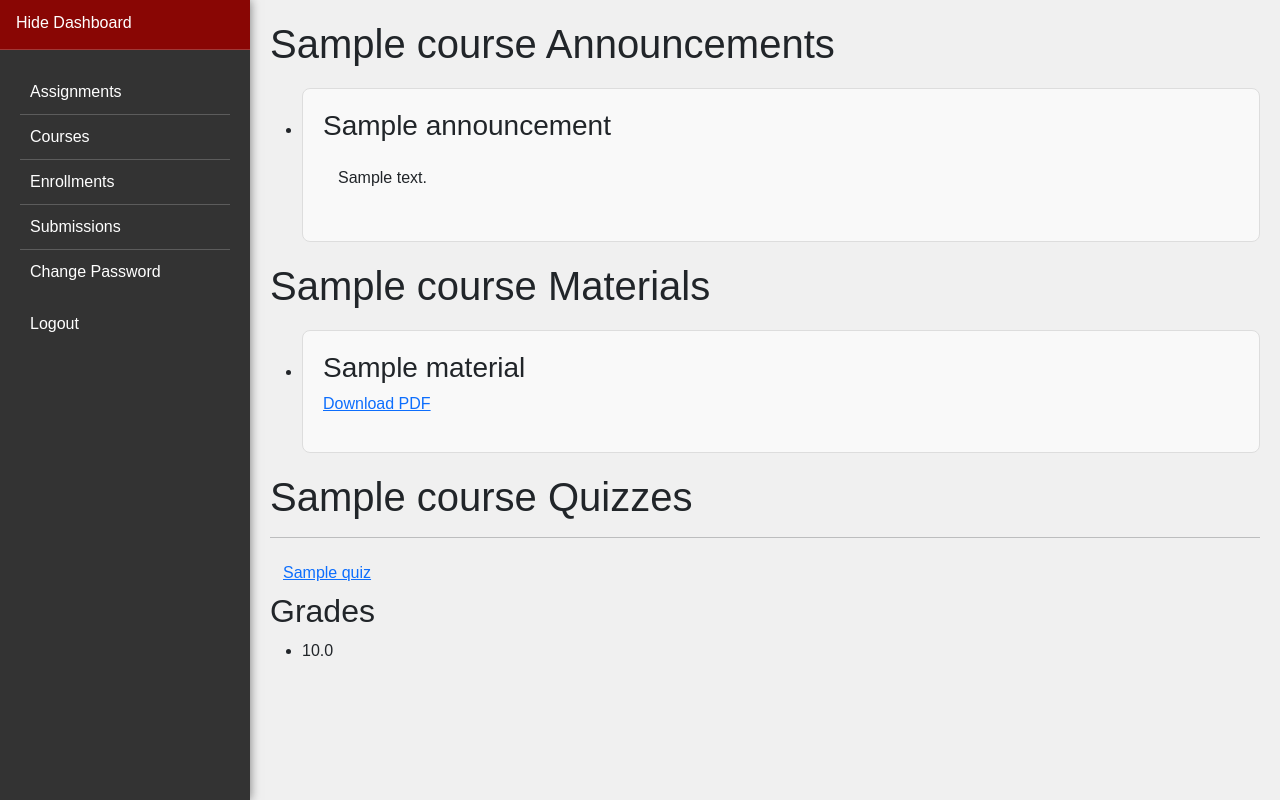
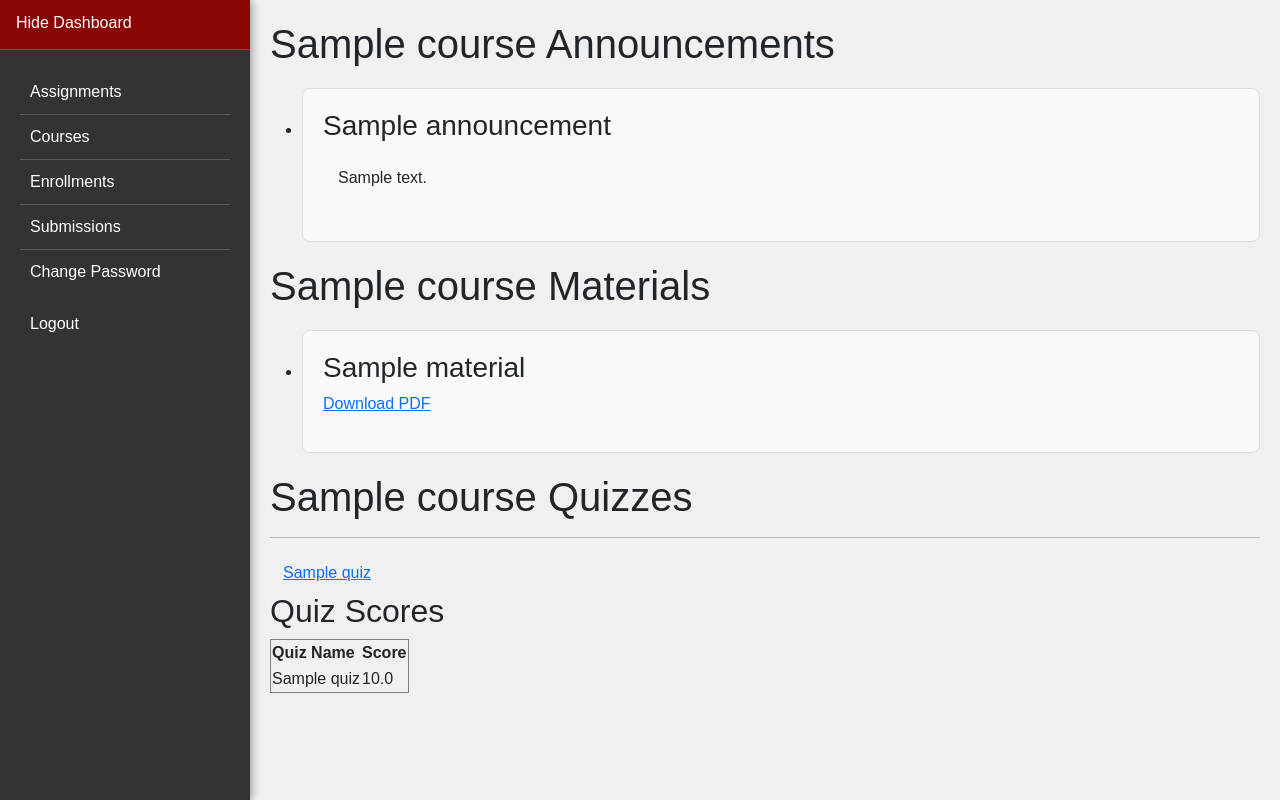
Before and after one commit to JB-Sibs/Reinitialize-working-quiz, a Django app: page /course/1/ in a window 1280 px wide. Run offline with Django 5.2, Linux system fonts and the light colour scheme; tables that the repository leaves empty hold one stand-in row (values such as "Sample post").

Commit message:
lason ulit

```diff
--- a/class_app/views.py
+++ b/class_app/views.py
@@ -28,20 +28,26 @@ def home_view(request):
 
 
 def course_view(request, pk):
+    # Fetch course object
     obj = Course.objects.get(pk=pk)
+
+    # Filter related data based on course
     announcements = Announcement.objects.filter(course=obj)
     materials = Materials.objects.filter(course=obj)
     quizzes = Quiz.objects.filter(course=obj)
-    # Filter grades for quizzes related to this course, and only get the score field
-    results = Grade.objects.filter(quiz__course=obj).values_list('score', flat=True)
-    print(results)
+
+    # Filter grades for quizzes related to this course, and get the quiz name and score
+    results = Grade.objects.filter(quiz__course=obj).values('quiz__name', 'score')
+
+    # Pass context to the template
     context = {
         'obj': obj,
         'announcements': announcements,
         'materials': materials,
         'quizzes': quizzes,
-        'results': results,
+        'results': results,  # Passing both the quiz name and score
     }
+
     return render(request, 'course.html', context)
 
 
--- a/templates/course.html
+++ b/templates/course.html
@@ -98,14 +98,27 @@
             </div>
         </div>
     </div>
-<h2>Grades</h2>
-<ul>
-    {% for score in results %}
-        <li>{{ score }}</li>
-    {% empty %}
-        <li>No grades available.</li>
-    {% endfor %}
-</ul>
+<h2>Quiz Scores</h2>
+<table border="1">
+    <thead>
+        <tr>
+            <th>Quiz Name</th>
+            <th>Score</th>
+        </tr>
+    </thead>
+    <tbody>
+        {% for result in results %}
+        <tr>
+            <td>{{ result.quiz__name }}</td>
+            <td>{{ result.score }}</td>
+        </tr>
+        {% empty %}
+        <tr>
+            <td colspan="2">No quiz results available.</td>
+        </tr>
+        {% endfor %}
+    </tbody>
+</table>
 
 
 {% endblock %}
```
Also changed, not shown: quizzes/views.py (+19 -0 lines).
